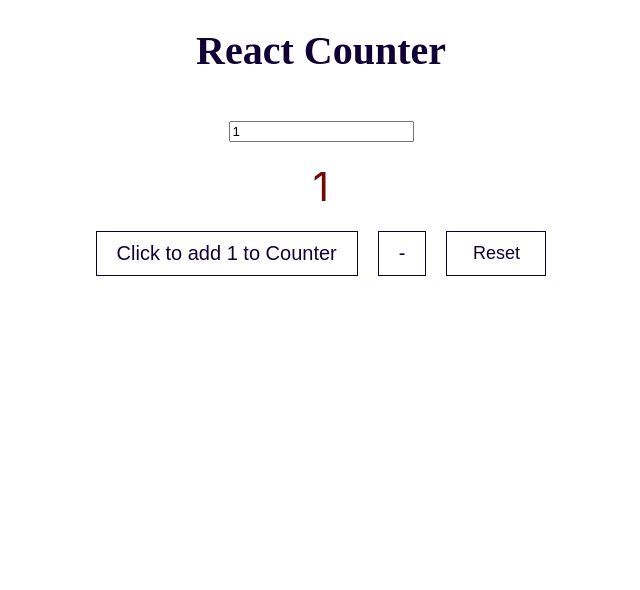
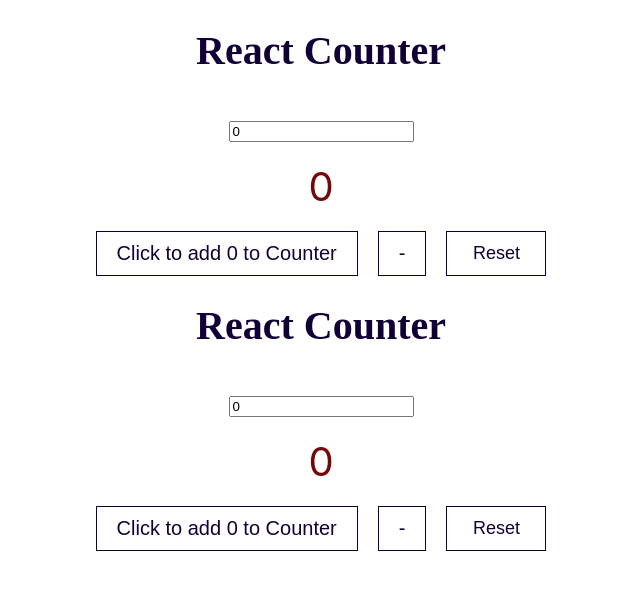
Before and after one commit to eitanpushett/usestate, a React (Create React App) app: page / in a window 1280 px wide. Shown: the top 590 px of the page, without its empty margins (319-959 px from the left). Built offline with nearby package versions, Linux system fonts and the light colour scheme.

Commit message:
cahnged to 0

```diff
--- a/src/App.js
+++ b/src/App.js
@@ -6,6 +6,7 @@
   return (
     <div className="App">
     <Counter/>
+    <Counter/>
     </div>
 
   );
--- a/src/Counter.js
+++ b/src/Counter.js
@@ -1,8 +1,8 @@
 import { useState } from "react";
 
 function Counter() {
-    const [count, setCount] = useState(1)
-    const [delta, setDelta] = useState(1)
+    const [count, setCount] = useState(0)
+    const [delta, setDelta] = useState(0)
 
     function incr(){
         setCount(
```
